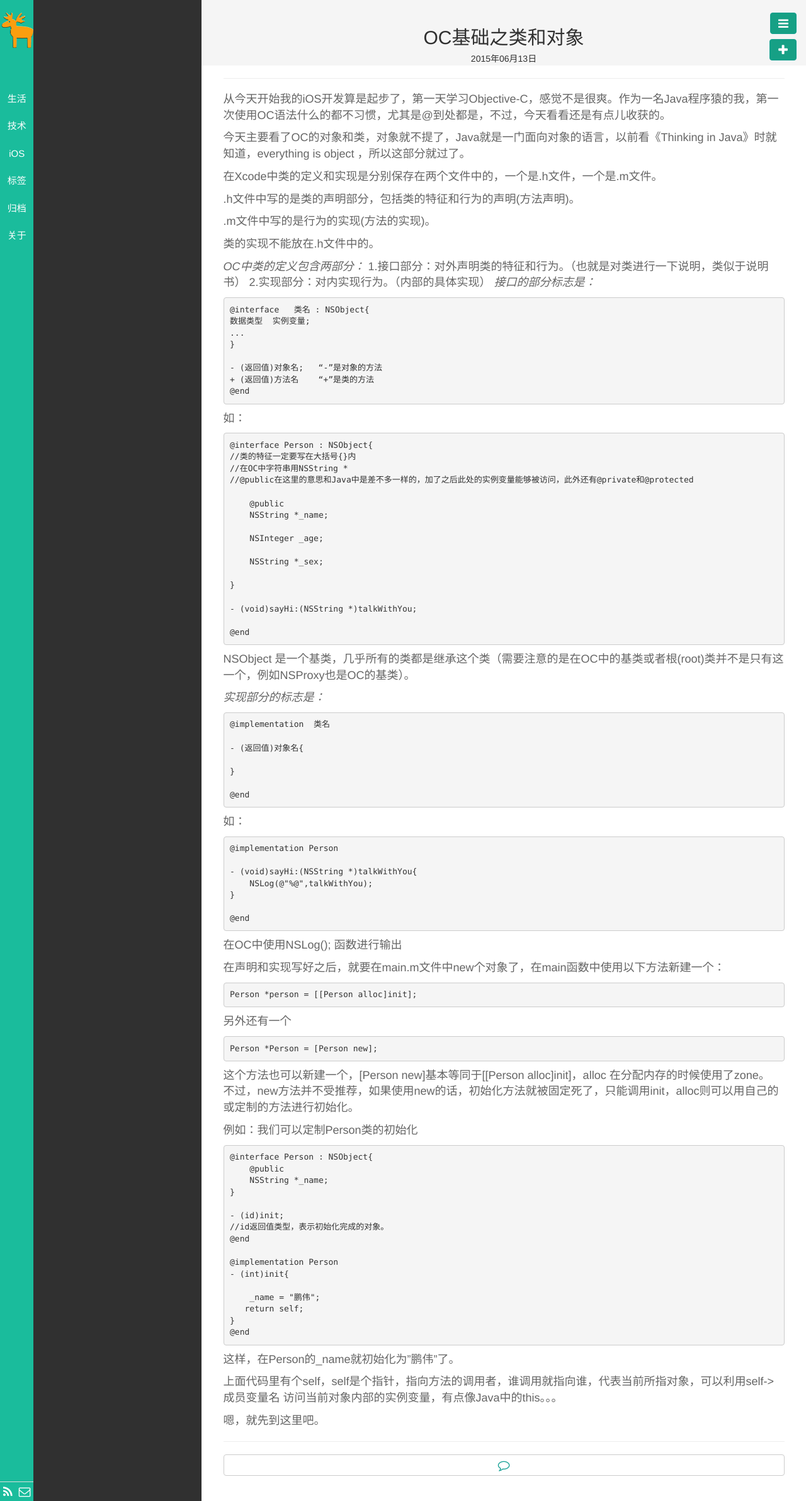
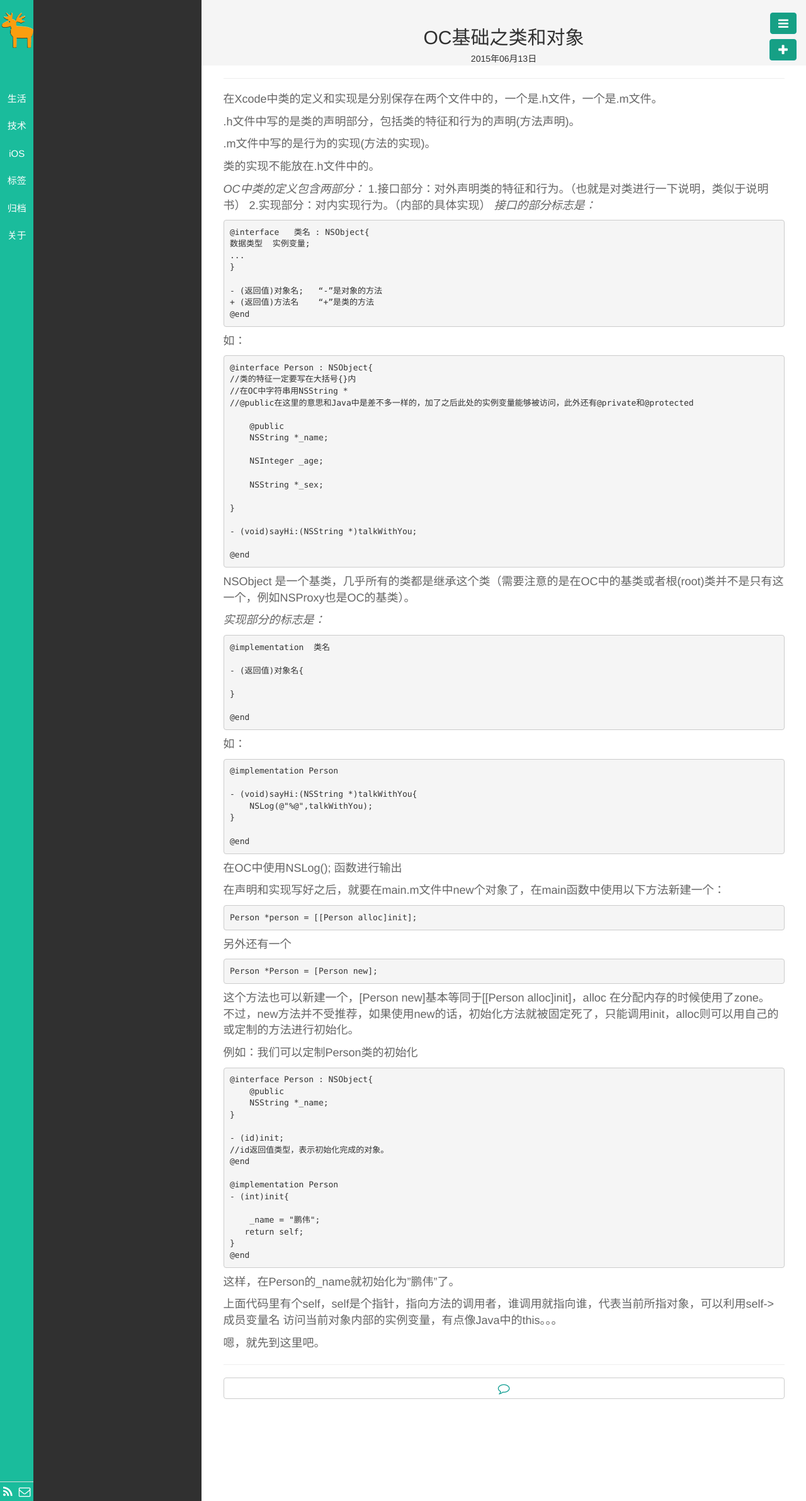
Before and after one commit to klone1127/klone1127.github.io, a Jekyll site: the page built from _posts/iOS/2015-6-13-OC-Object.md, in a window 1280 px wide. Shown: the whole page at 63% size. Built offline with Jekyll 4.4.1, drawn with Linux system fonts in a browser that asks for light colours; nearby versions of some CDN libraries; library files that are not in the unit come from our copies; Markdown is read by kramdown in place of the engine named in the settings.

Commit message:
Update 2015-6-13-OC-Object.md

```diff
--- a/_posts/iOS/2015-6-13-OC-Object.md
+++ b/_posts/iOS/2015-6-13-OC-Object.md
@@ -7,9 +7,6 @@ keywords:
 description:
 ---
 
-从今天开始我的iOS开发算是起步了，第一天学习Objective-C，感觉不是很爽。作为一名Java程序猿的我，第一次使用OC语法什么的都不习惯，尤其是@到处都是，不过，今天看看还是有点儿收获的。
-
-今天主要看了OC的对象和类，对象就不提了，Java就是一门面向对象的语言，以前看《Thinking in Java》时就知道，everything is object ，所以这部分就过了。
 
 在Xcode中类的定义和实现是分别保存在两个文件中的，一个是.h文件，一个是.m文件。
 
```
